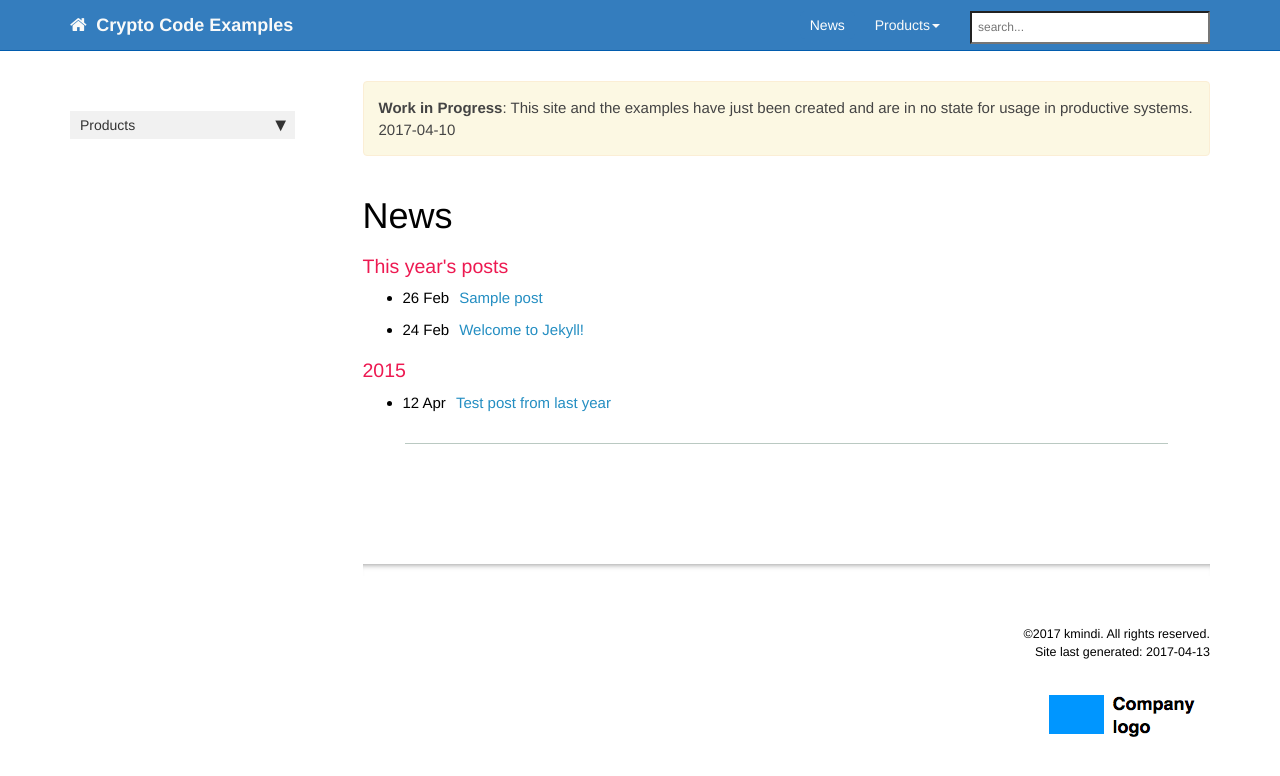
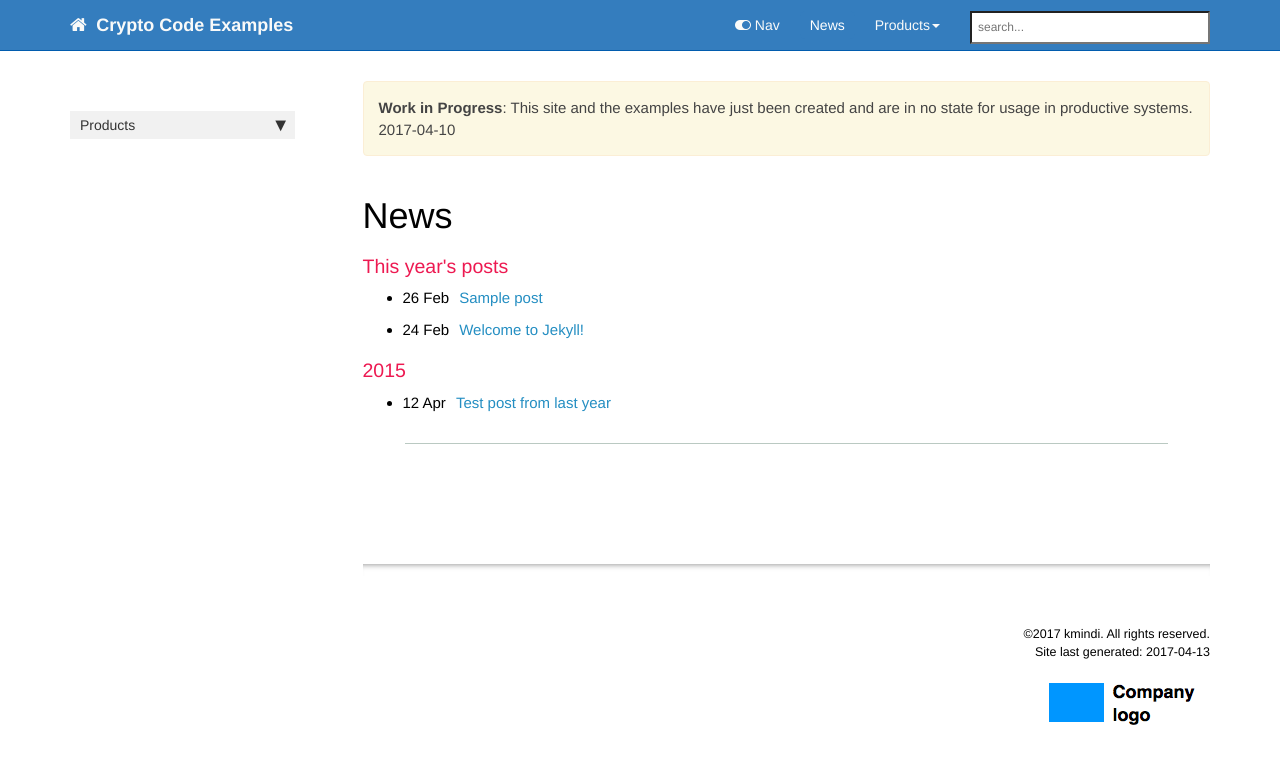
Before and after one commit to cryptoexamples/CryptoExamples, a Jekyll site: the page built from pages/news/news_archive.html, in a window 1280 px wide. Shown: the top 776 px of the page. Built offline with Jekyll 4.4.1, drawn with Linux system fonts in a browser that asks for light colours; nearby versions of some CDN libraries; comment, search, counter and statistics services are not loaded.

Commit message:
updates template files (adding nav toggle e.g.)

```diff
--- a/_includes/topnav.html
+++ b/_includes/topnav.html
@@ -12,6 +12,8 @@
         </div>
         <div class="collapse navbar-collapse" id="bs-example-navbar-collapse-1">
             <ul class="nav navbar-nav navbar-right">
+                <!-- toggle sidebar button -->
+                <li><a id="tg-sb-link" href="#"><i id="tg-sb-icon" class="fa fa-toggle-on"></i> Nav</a></li>
                 <!-- entries without drop-downs appear here -->
                 {% for entry in site.data.topnav.topnav %}
                 {% for item in entry.items %}
--- a/_layouts/default.html
+++ b/_layouts/default.html
@@ -38,17 +38,35 @@
             $('[data-toggle="tooltip"]').tooltip()
         })
     </script>
+    <script>
+        $(document).ready(function() {
+            $("#tg-sb-link").click(function() {
+                $("#tg-sb-sidebar").toggle();
+                $("#tg-sb-content").toggleClass('col-md-9');
+                $("#tg-sb-content").toggleClass('col-md-12');
+                $("#tg-sb-icon").toggleClass('fa-toggle-on');
+                $("#tg-sb-icon").toggleClass('fa-toggle-off');
+            });
+        });
+    </script>
     {% if page.datatable == true %}
-    <link rel="stylesheet" type="text/css" href="//cdn.datatables.net/1.10.5/css/jquery.dataTables.css">
-    <script type="text/javascript" charset="utf8" src="//cdn.datatables.net/1.10.5/js/jquery.dataTables.js"></script>
+    <!-- Include the standard DataTables bits -->
+    <link rel="stylesheet" type="text/css" href="//cdn.datatables.net/1.10.13/css/jquery.dataTables.css">
+    <script type="text/javascript" charset="utf8" src="//cdn.datatables.net/1.10.13/js/jquery.dataTables.js"></script>
+    <!-- First, this walks through the tables that occur between ...-begin
+         and ...-end and add the "datatable" class to them.
+         Then it invokes DataTable's standard initializer
+         Credit here: http://www.beardedhacker.com/blog/2015/08/28/add-class-attribute-to-markdown-table/
+      -->
     <script>
         $(document).ready(function(){
-
-            $('table.datatable').DataTable( {
-                        paging: false,
-                        stateSave: true
-                    }
-            );
+          $('div.datatable-begin').nextUntil('div.datatable-end', 'table').addClass('display');
+          $('table.display').DataTable( {
+              paging: true,
+              stateSave: true,
+              searching: true
+          });
+       });
     </script>
     {% endif %}
 
@@ -61,11 +79,11 @@
     <!-- Content Row -->
     <div class="row">
         <!-- Sidebar Column -->
-        <div class="col-md-3">
+        <div class="col-md-3" id="tg-sb-sidebar">
 
           {% include sidebar.html %}
     <!-- Content Column -->
-    <div class="col-md-9">
+    <div class="col-md-9" id="tg-sb-content">
         {{content}}
     </div>
     <!-- /.row -->
```
Also changed, not shown: pages/news/news_archive.html (+1 -7 lines).
